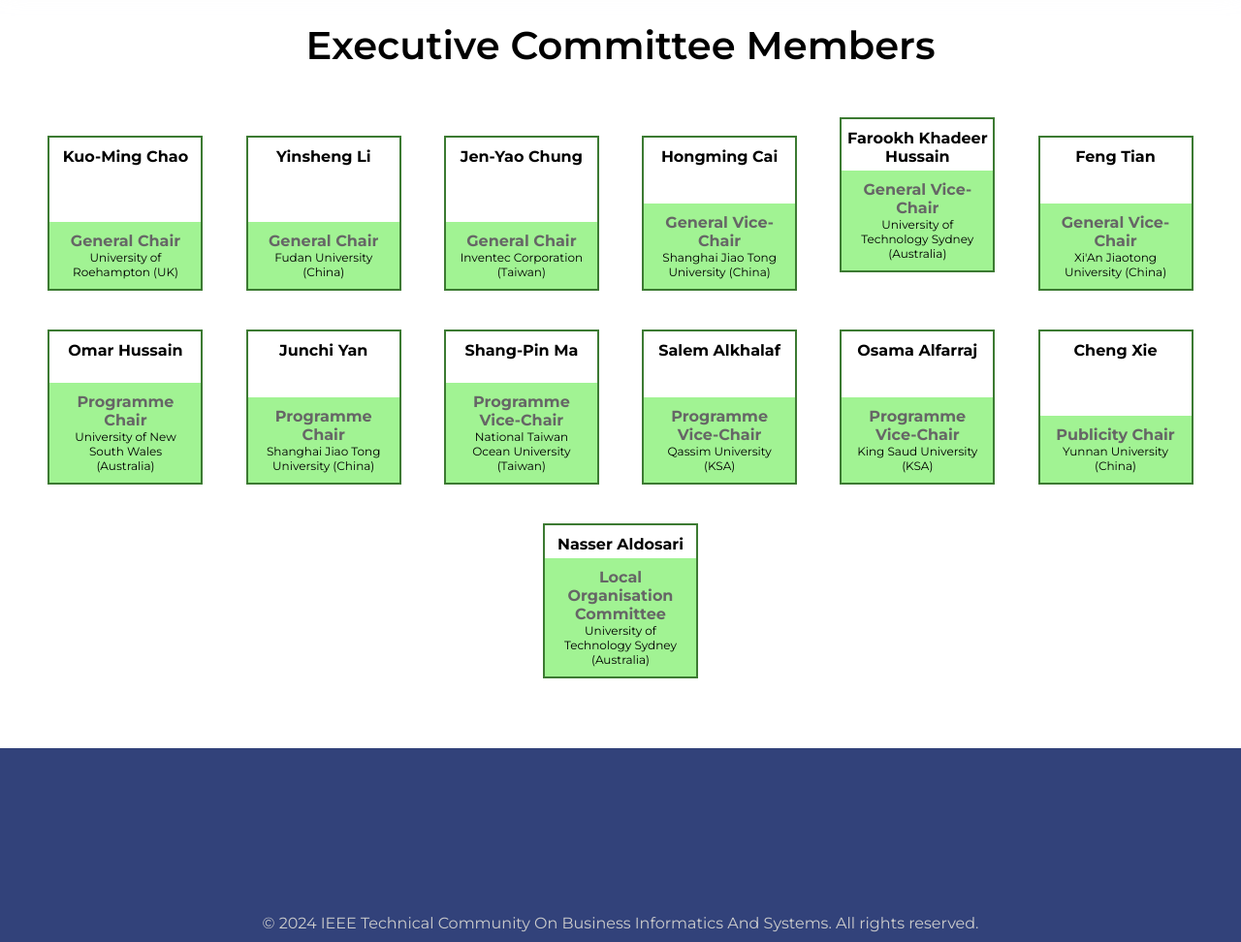
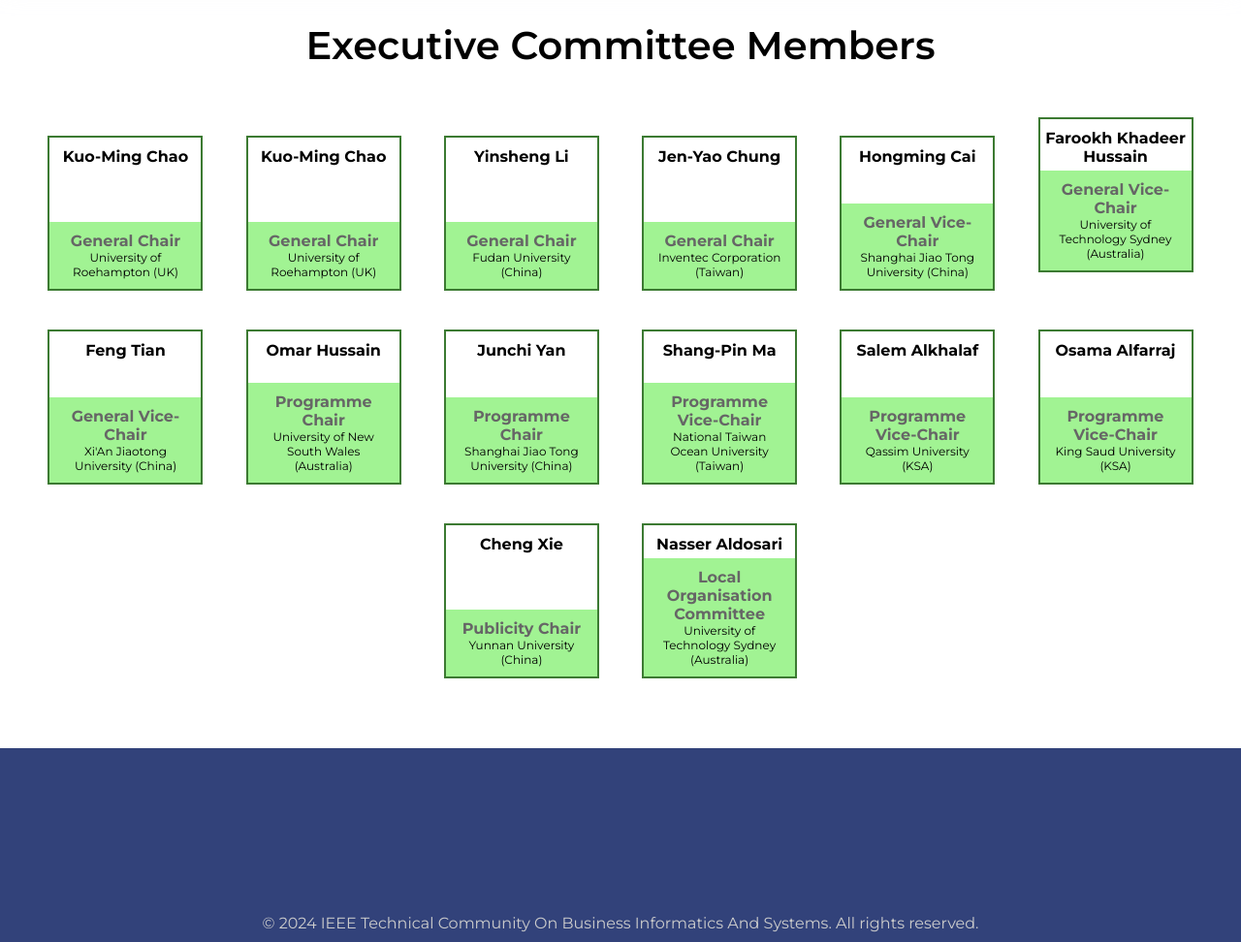
Before and after one commit to Nisenro/tcbis2024.github.io, a Jekyll site: the page built from _pages/executivemembers.md, in a window 1280 px wide. Shown: the part 152-1124 px from the top of the page at 97% size. Built offline with Jekyll 4.4.1, drawn with Linux system fonts in a browser that asks for light colours.

Commit message:
Update committee_members.yml

```diff
--- a/_data/committee_members.yml
+++ b/_data/committee_members.yml
@@ -1,5 +1,9 @@
 
 # org stands for organisation
+
+- name: Kuo-Ming Chao
+  role: General Chair
+  org: University of Roehampton (UK)
 
 - name: Kuo-Ming Chao
   role: General Chair
```
